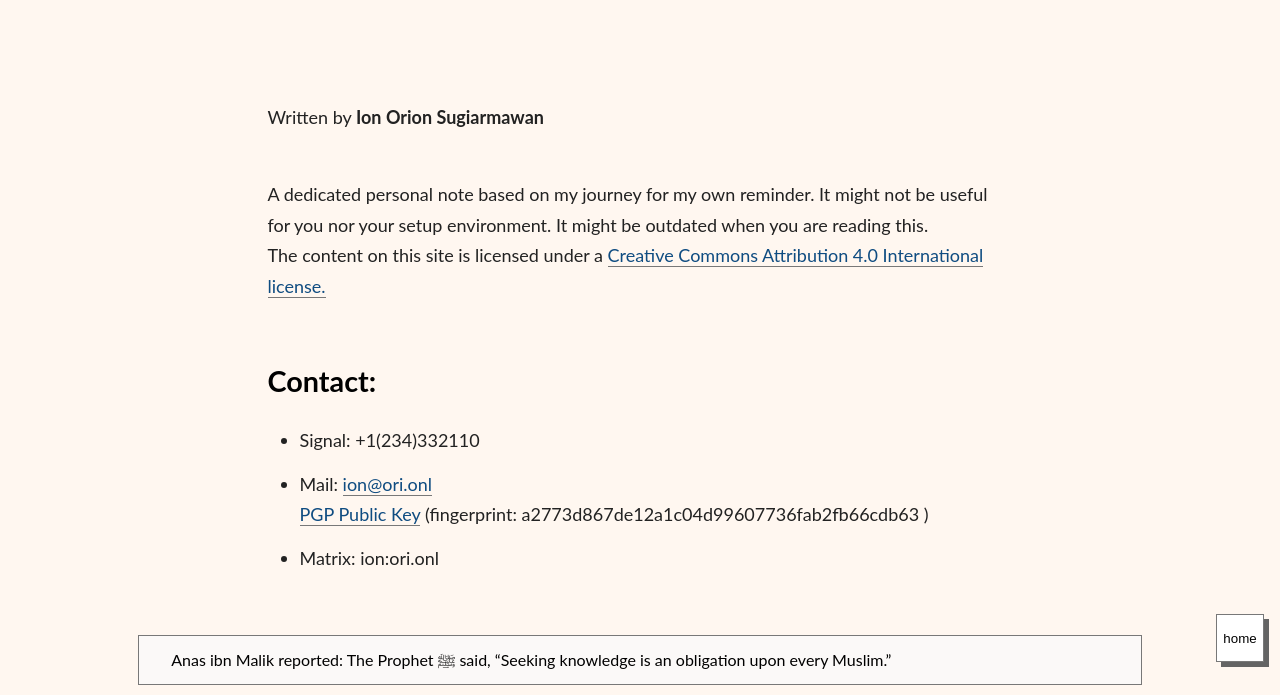
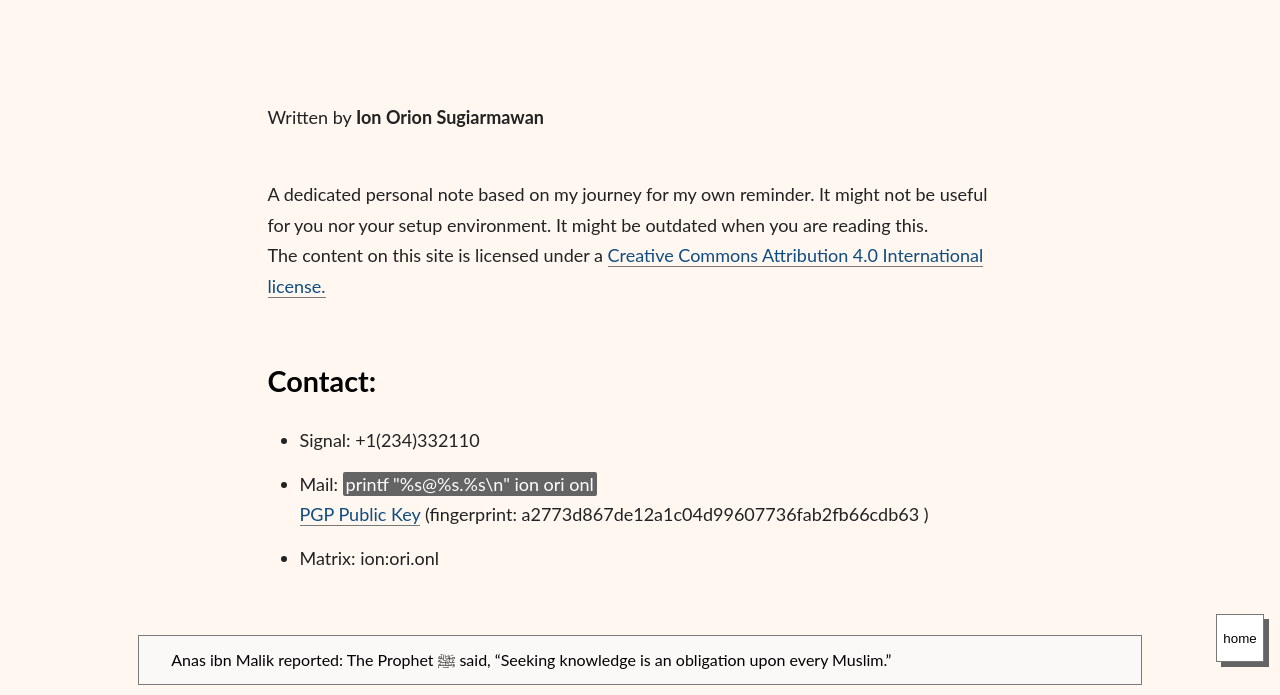
Before and after one commit to ionsqr/ionsqr.github.io, a plain HTML site: page about/index.html in a window 1280 px wide. Shown: the part 122-817 px from the top of the page. Drawn offline with Linux system fonts and the light colour scheme.

Commit message:
about updated

```diff
--- a/about/index.html
+++ b/about/index.html
@@ -131,7 +131,7 @@ The content on this site is licensed under a <a href="https://creativecommons.or
 <h2 id="contact">Contact:</h2>
 <ul>
 <li>Signal: +1(234)332110</li>
-<li>Mail: <a href="mailto:ion@ori.onl">ion@ori.onl</a>
+<li>Mail: <code>printf &quot;%s@%s.%s\n&quot; ion ori onl</code>
 <br><a href="https://box.orions.cyou/cloud/index.php/s/a8Nm7mrQoN9sCfF">PGP Public Key</a>
 (fingerprint: a2773d867de12a1c04d99607736fab2fb66cdb63 )<br /></li>
 <li>Matrix: ion:ori.onl</li>
```
